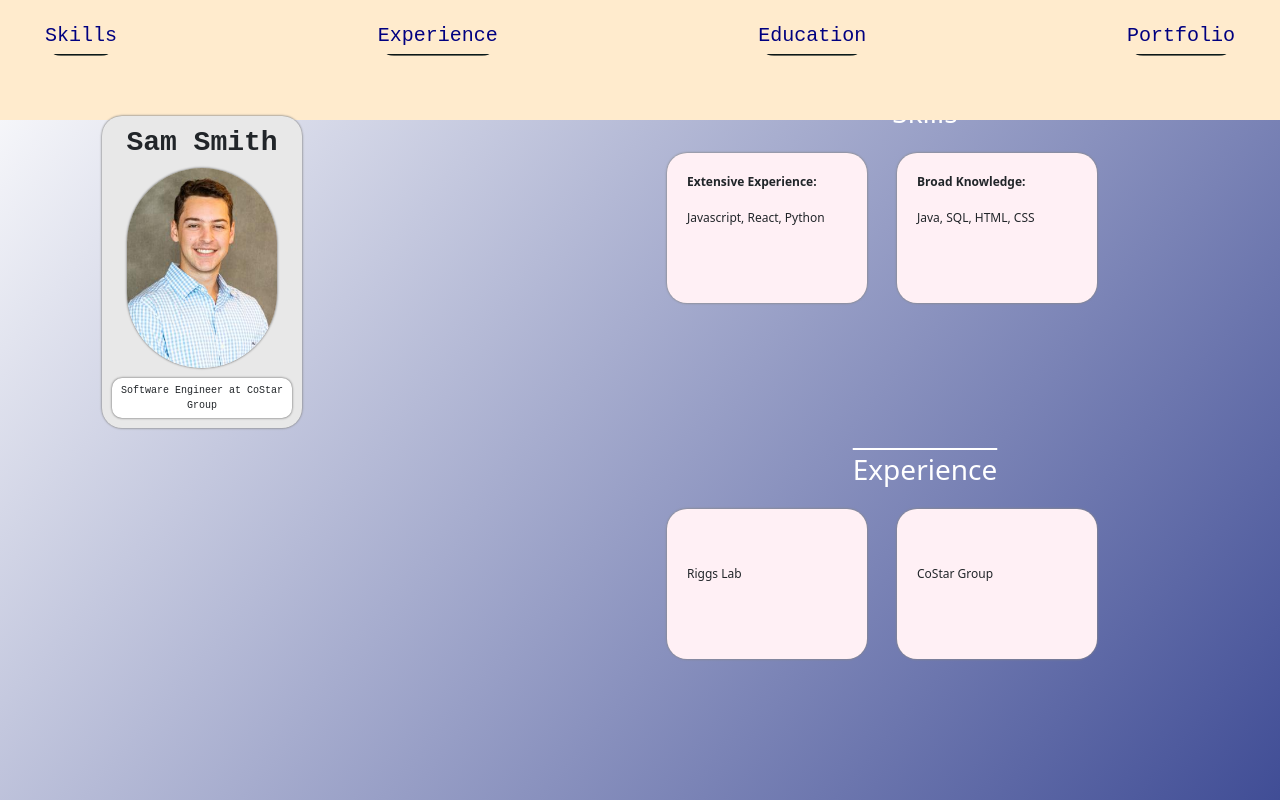
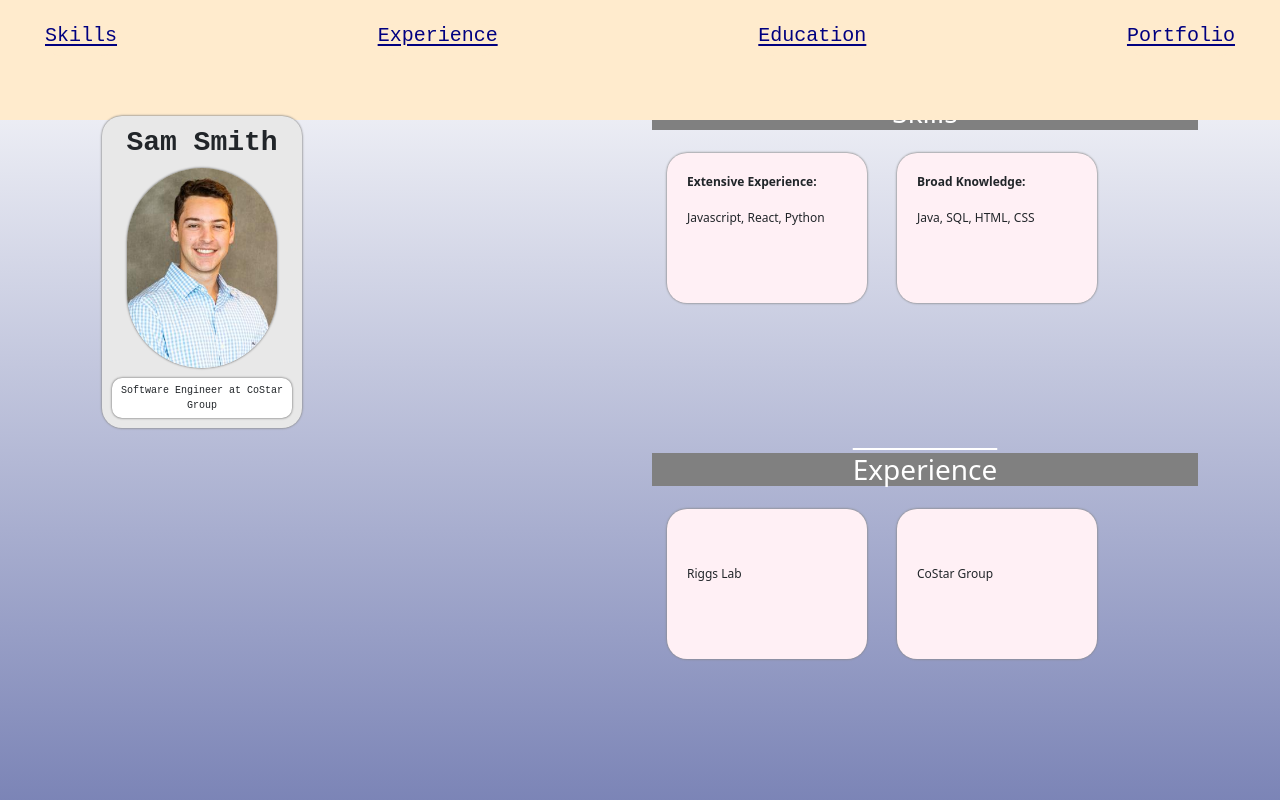
Before and after one commit to samsmith0704/resume-site, a React app: page / in a window 1280 px wide. Shown: the top 800 px of the page. Built offline with nearby package versions, Linux system fonts and the light colour scheme.

Commit message:
more style

```diff
--- a/src/components/ShowcaseContainer.js
+++ b/src/components/ShowcaseContainer.js
@@ -16,6 +16,7 @@ const showcaseItemTitleStyle = {
   textAlign: "center",
   textDecoration: "overline",
   color: "white",
+  backgroundColor: "grey",
 };
 
 const ShowcaseContainer = () => {
@@ -36,7 +37,9 @@ const ShowcaseContainer = () => {
             </div>
           </div>
           <div className="col-6">
-            <h3 style={showcaseItemTitleStyle}>Skills</h3>
+            <div style={showcaseItemTitleStyle}>
+              <h3>Skills</h3>
+            </div>
 
             <div style={showcaseCardStyle}>
               <ShowcaseCard
--- a/src/index.html
+++ b/src/index.html
@@ -4,29 +4,34 @@
     <style>
       body {
         background: linear-gradient(
-          to right bottom,
+          to bottom,
           rgb(255, 255, 255),
           rgb(5, 22, 117)
         );
       }
 
       button {
-        background: linear-gradient(to right, rgb(13, 22, 22), rgb(9, 26, 26)),
-          linear-gradient(
-            to right,
-            rgba(255, 0, 0, 1),
-            rgba(255, 0, 180, 1),
-            rgba(0, 100, 200, 1)
-          );
-        background-size: 100% 0.1em, 0 0.1em;
-        background-position: 100% 100%, 0 100%;
-        background-repeat: no-repeat;
-        transition: background-size 400ms;
+        color: inherit;
+        text-underline-offset: var(--offset, 0.2em);
+        text-decoration: underline 0.15em;
+        transition: --offset 400ms, text-decoration-color 400ms;
       }
 
       button:hover,
       button:focus {
-        background-size: 0 0.1em, 100% 0.1em;
+        --offset: 0.4em;
+        text-decoration-color: orange;
+      }
+
+      @supports not (background: paint(something)) {
+        button {
+          transition: text-underline-offset 400ms, text-decoration-color 400ms;
+        }
+
+        button:hover,
+        button:focus {
+          text-underline-offset: 0.4em;
+        }
       }
     </style>
     <meta charset="UTF-8" />
```
